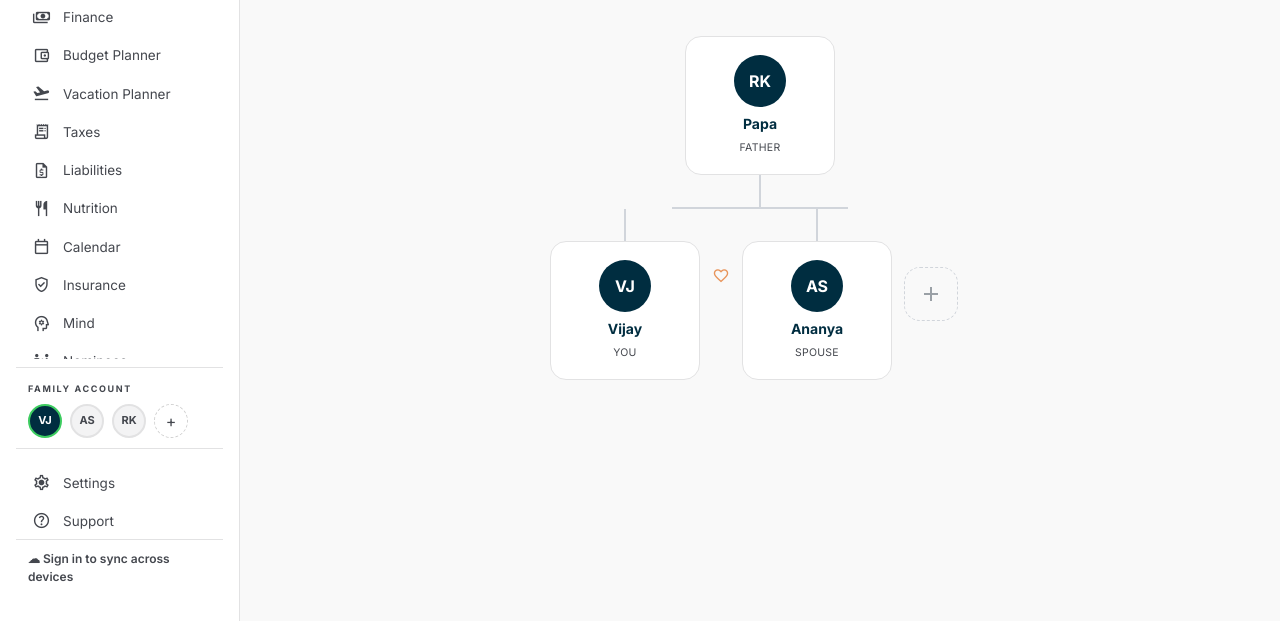
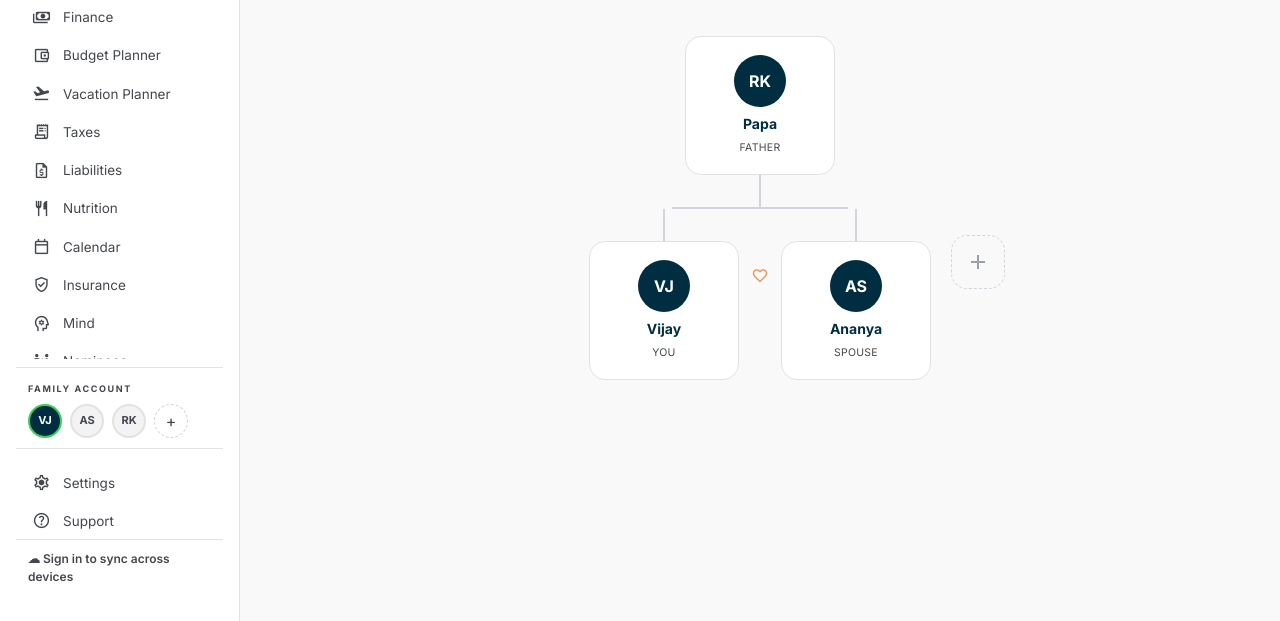
Before and after one commit to gitmaster-max/lifeos, a plain HTML site: page family-map.html in a window 1280 px wide. Shown: the part 179-800 px from the top of the page. Drawn offline with nearby package versions, Linux system fonts and the light colour scheme.

Commit message:
Fix Calendar day view sparseness and Family Tree connector misalignment
Day view: after an earlier change made the page full-width, a single
day's column stretched across nearly the whole page, leaving one
event floating in a huge empty area. Capped the day-view grid to a
fixed 480px event column (centered) — week/month/year keep full
width since they have more columns to fill.

Family Tree: the "+" add-member button was a 4th flex item in the
same row as the Vijay/Ananya couple, so the row's centered midpoint
(which Papa's connector lines drop onto) was skewed ~40px right of
the couple's true center. Moved the add button to position:absolute
so it no longer participates in the row's centering math. Verified
via getBoundingClientRect() that Papa's card center and the couple's
center now match exactly (diff: 0px, was 39px).

```diff
--- a/family-map.html
+++ b/family-map.html
@@ -89,7 +89,7 @@
       <div class="fm-line-v h-8"></div>
       <div class="fm-line-h w-44"></div>
       <!-- Generation 2 -->
-      <div class="flex items-start">
+      <div class="relative flex items-start">
         <div class="flex flex-col items-center">
           <div class="fm-line-v h-8"></div>
           <div id="fm-node-vijay" class="fm-node" data-member="vijay"></div>
@@ -101,10 +101,10 @@
           <div class="fm-line-v h-8"></div>
           <div id="fm-node-ananya" class="fm-node" data-member="ananya"></div>
         </div>
-        <div class="flex flex-col items-center justify-center mt-8 px-3" style="padding-top:26px">
-          <div class="fm-add" id="fm-add" style="width:auto;padding:14px">
-            <span class="material-symbols-outlined text-[24px]">add</span>
-          </div>
+        <!-- Positioned outside the flex flow so it doesn't skew the couple's centering
+             under Papa's connector line above. -->
+        <div class="fm-add absolute" id="fm-add" style="left:100%; top:26px; margin-left:20px; width:auto; padding:14px">
+          <span class="material-symbols-outlined text-[24px]">add</span>
         </div>
       </div>
     </div>
```
Also changed, not shown: calendar.html (+1 -1 lines).
